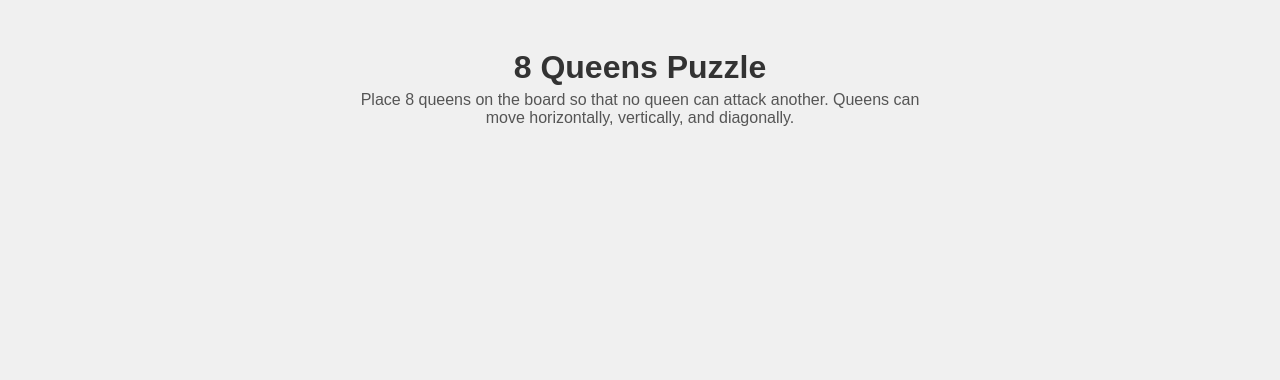
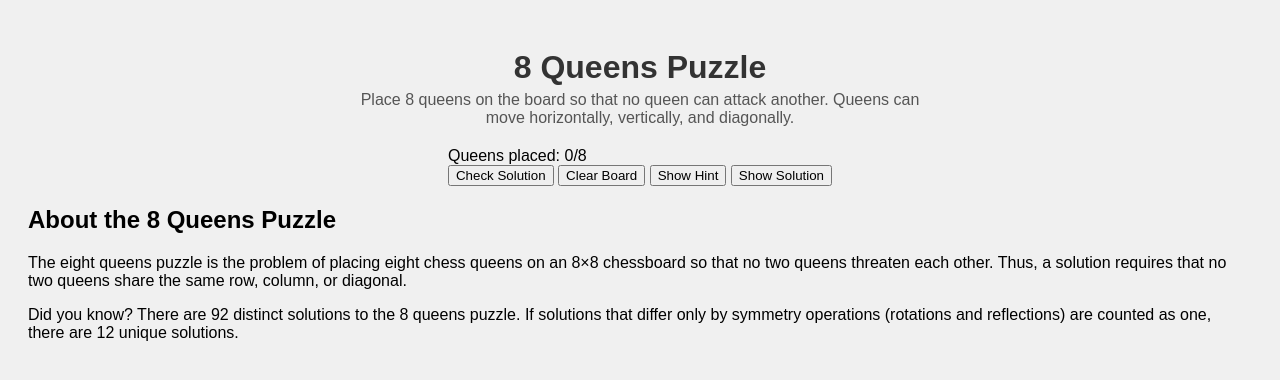
Before and after one commit to Ahmed8881/8-queen-puzzle, a plain HTML site: page index.html in a window 1280 px wide. Drawn offline with Linux system fonts and the light colour scheme.

Commit message:
Add game interface and information section for 8 Queens Puzzle

```diff
--- a/index.html
+++ b/index.html
@@ -12,5 +12,28 @@
       Place 8 queens on the board so that no queen can attack another.
       Queens can move horizontally, vertically, and diagonally.
     </div>
+    <div class="game-container">
+        <div class="counter">Queens placed: <span id="queensCount">0</span>/8</div>
+        <div class="board" id="chessboard"></div>
+        <div class="status" id="gameStatus"></div>
+        <div class="controls">
+          <button id="checkButton">Check Solution</button>
+          <button id="clearButton">Clear Board</button>
+          <button id="hintButton">Show Hint</button>
+          <button id="solutionButton">Show Solution</button>
+        </div>
+      </div>
+      <div class="info-section">
+        <h2>About the 8 Queens Puzzle</h2>
+        <p>
+          The eight queens puzzle is the problem of placing eight chess queens on an 8×8 chessboard so that no two queens threaten each other.
+          Thus, a solution requires that no two queens share the same row, column, or diagonal.
+        </p>
+        <p>
+          Did you know? There are 92 distinct solutions to the 8 queens puzzle. If solutions that differ only by symmetry operations
+          (rotations and reflections) are counted as one, there are 12 unique solutions.
+        </p>
+        <div id="solutionContainer"></div>
+      </div>
 </body>
 </html>
```
